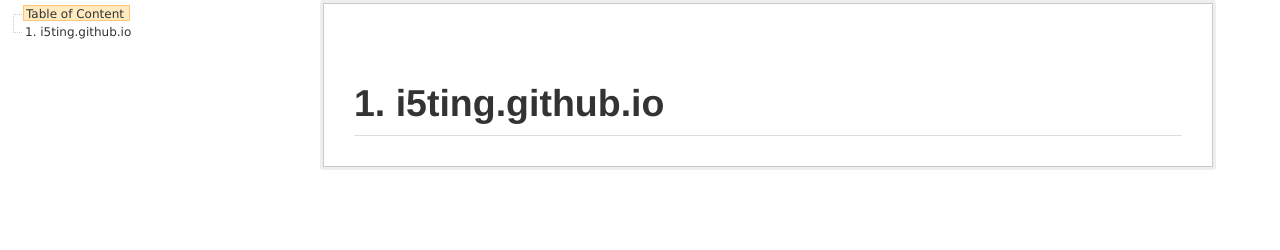
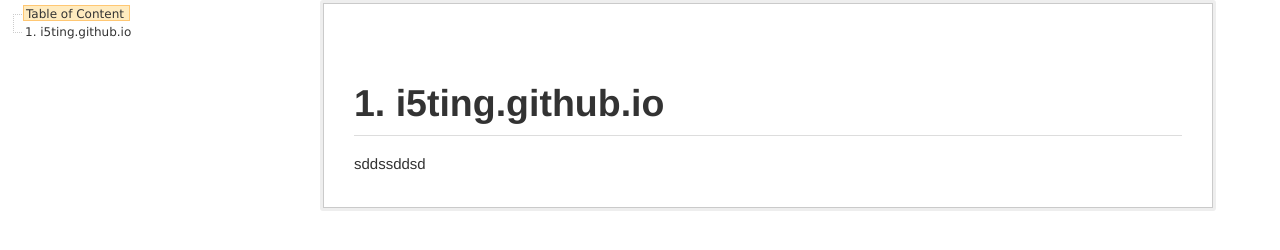
Before and after one commit to i5ting/i5ting.github.io, a plain HTML site: page README.html in a window 1280 px wide. Drawn offline with Linux system fonts and the light colour scheme.

Commit message:
Update 2016-03-20T11:00:01.543Z

```diff
--- a/README.html
+++ b/README.html
@@ -133,6 +133,8 @@
 .highlight .il { color: #40a070 } /* Literal.Number.Integer.Long */</style>
 <h1>i5ting.github.io</h1>
 
+<p>sddssddsd</p>
+
 			          	</article>
 			        </div>
 					</div>
```
Also changed, not shown: index.html (+2 -0 lines).
